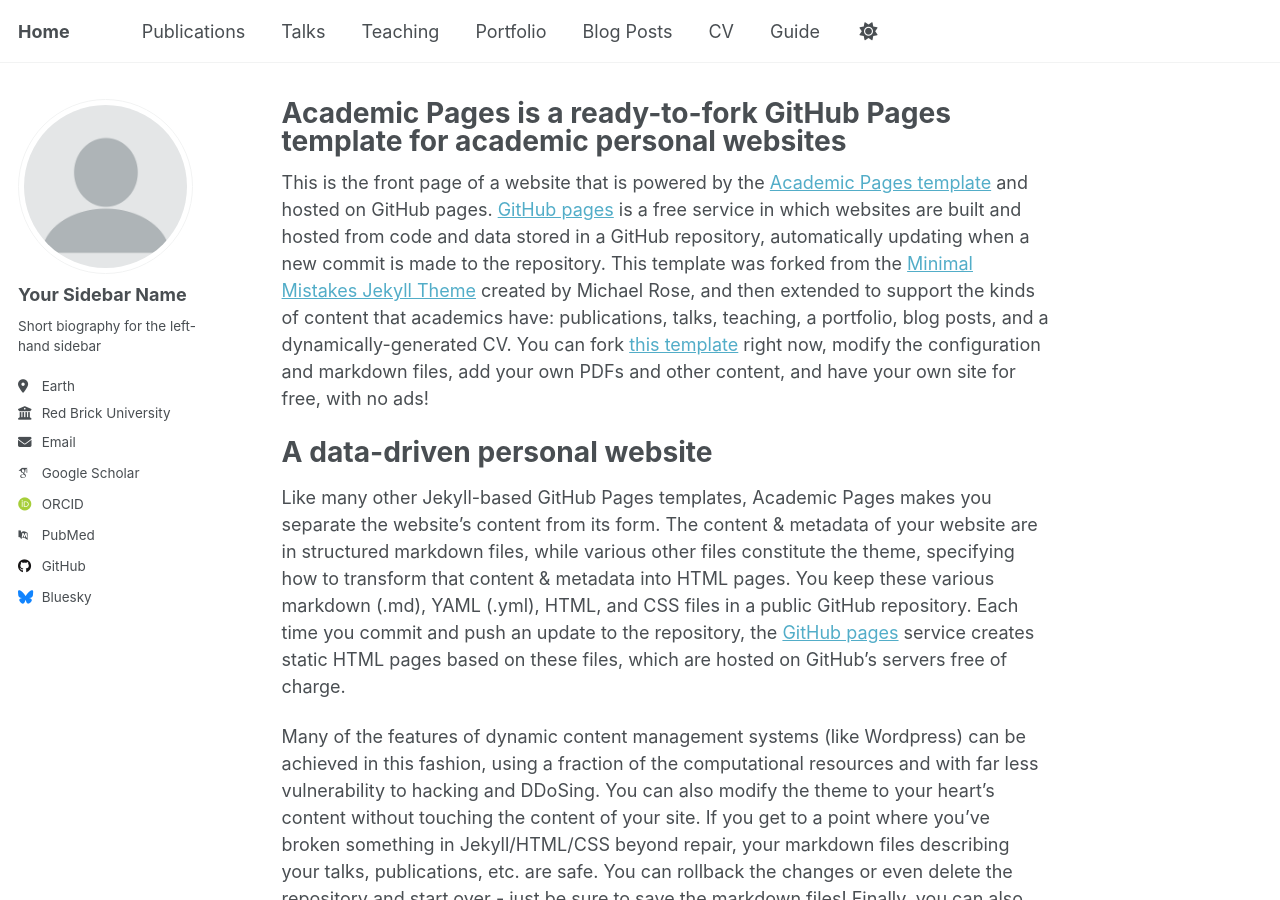
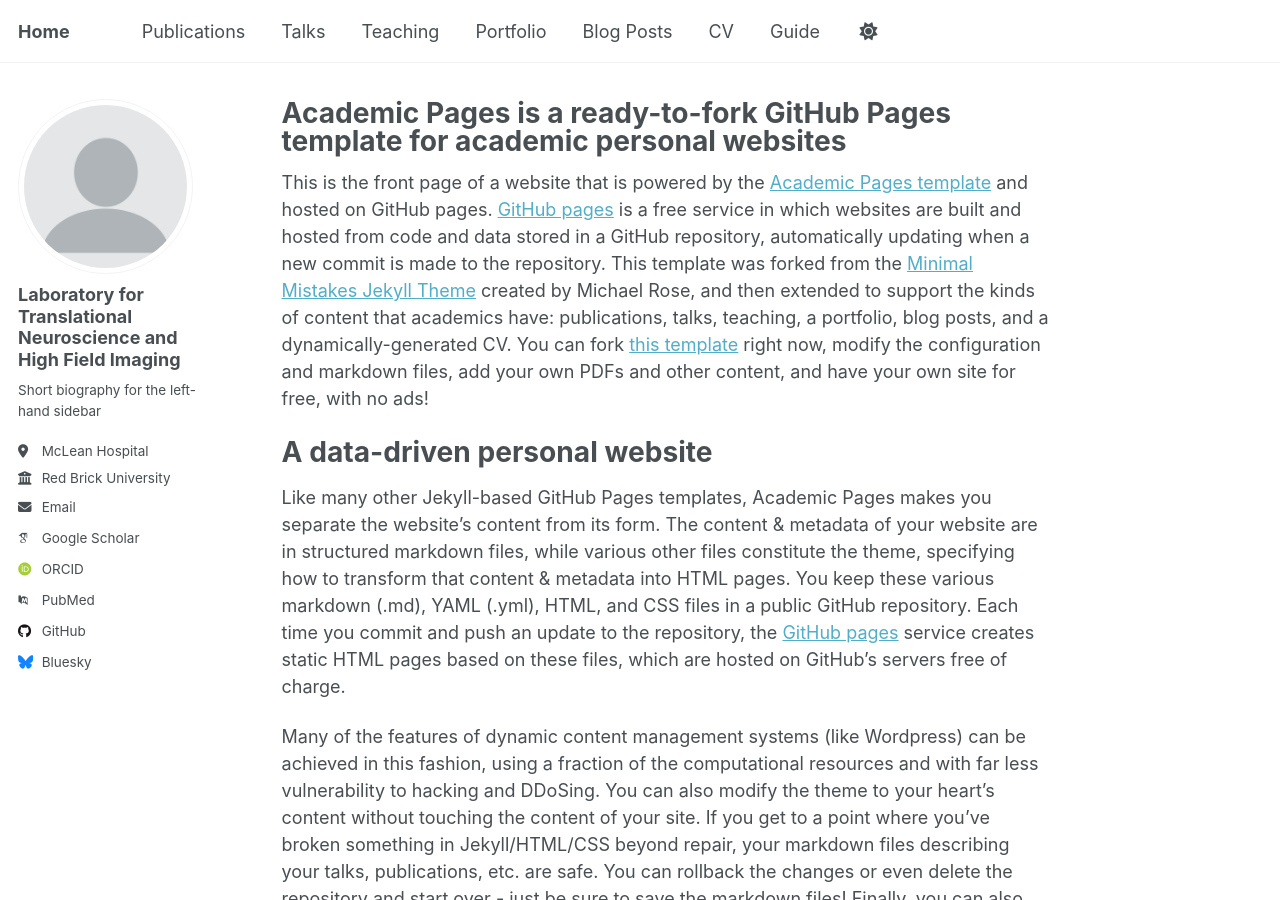
Before and after one commit to abbydstein/dulab.github.io, a Jekyll site: the page built from _pages/about.md, in a window 1280 px wide and 900 px high. Built offline with Jekyll 4.4.1, drawn with Linux system fonts in a browser that asks for light colours; some web fonts are replaced.

Commit message:
Update _config.yml

```diff
--- a/_config.yml
+++ b/_config.yml
@@ -23,13 +23,13 @@ repository               : "abbydstein/dulab.github.io"
 author:
   # Biographic information
   avatar           : "profile.png"
-  name             : "Your Sidebar Name"
+  name             : "Laboratory for Translational Neuroscience and High Field Imaging"
   pronouns         : # example: "she/her"
   bio              : "Short biography for the left-hand sidebar"
-  location         : "Earth"
+  location         : "McLean Hospital"
   employer         : "Red Brick University"
   uri              : # URL
-  email            : "none@example.org"
+  email            : "fdu@mclean.harvard.edu"
 
   # Academic websites
   arxiv            : # URL - Update with the correct link to your profile
```
